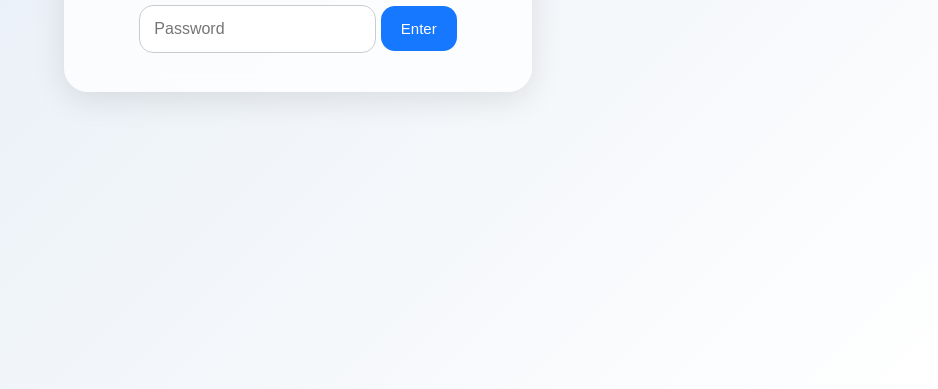
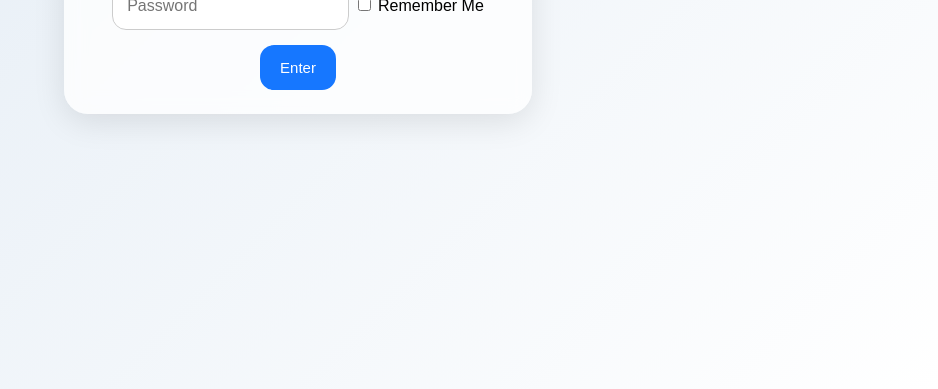
Before and after one commit to subhash0299/chat-app, a plain HTML site: page index.html in a window 1280 px wide. Shown: the part 411-800 px from the top of the page, without its empty margins (342-1280 px from the left). Drawn offline with Linux system fonts and the light colour scheme.

Commit message:
Add 'Remember Me' checkbox to login form

```diff
--- a/index.html
+++ b/index.html
@@ -16,7 +16,7 @@
     <h2>Enter Password</h2>
 
     <input type="password" id="passwordInput" placeholder="Password">
-
+    <label class="remember-box"> <input type="checkbox" id="rememberMe"> Remember Me </label>
     <button id="loginBtn">Enter</button>
   </div>
 
```
